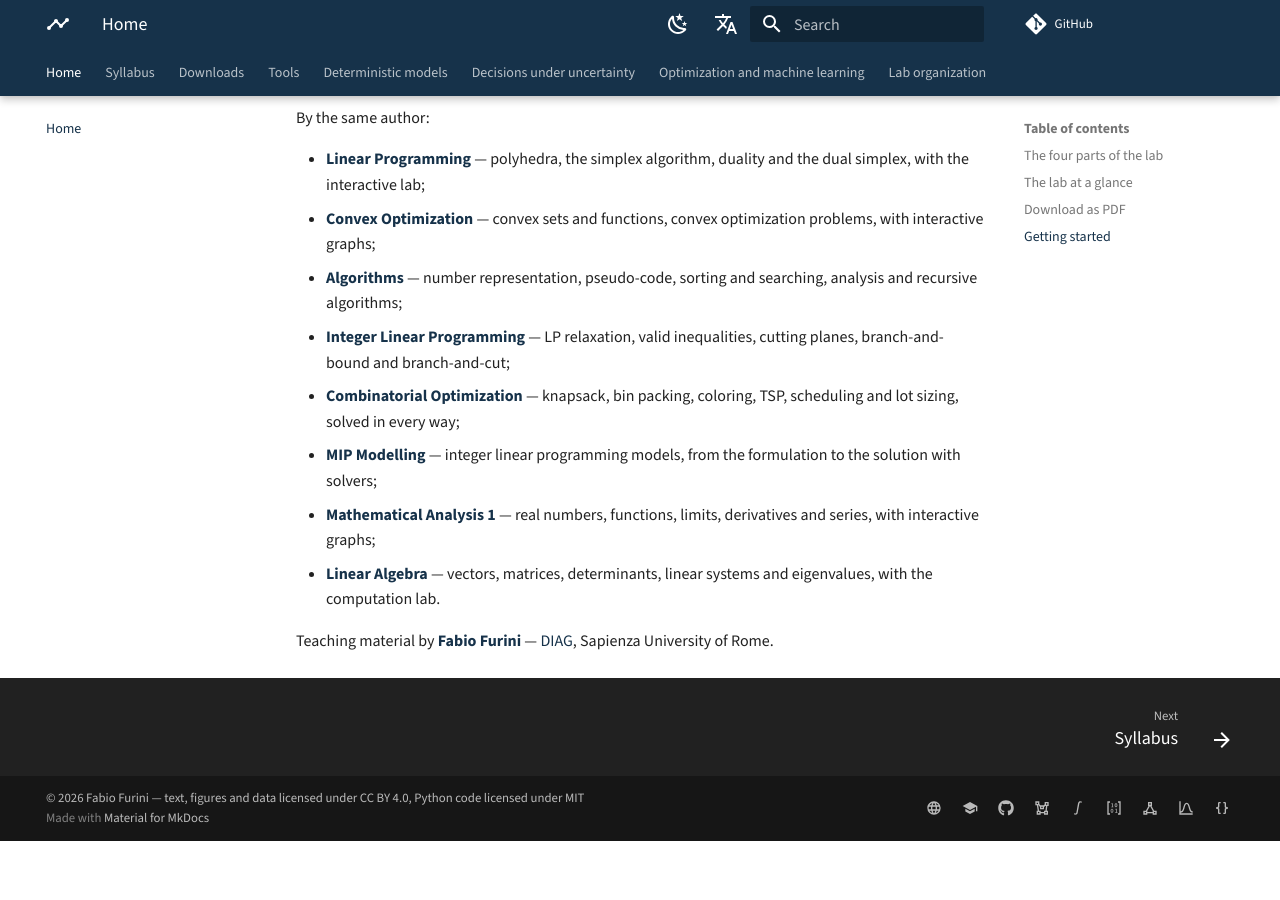
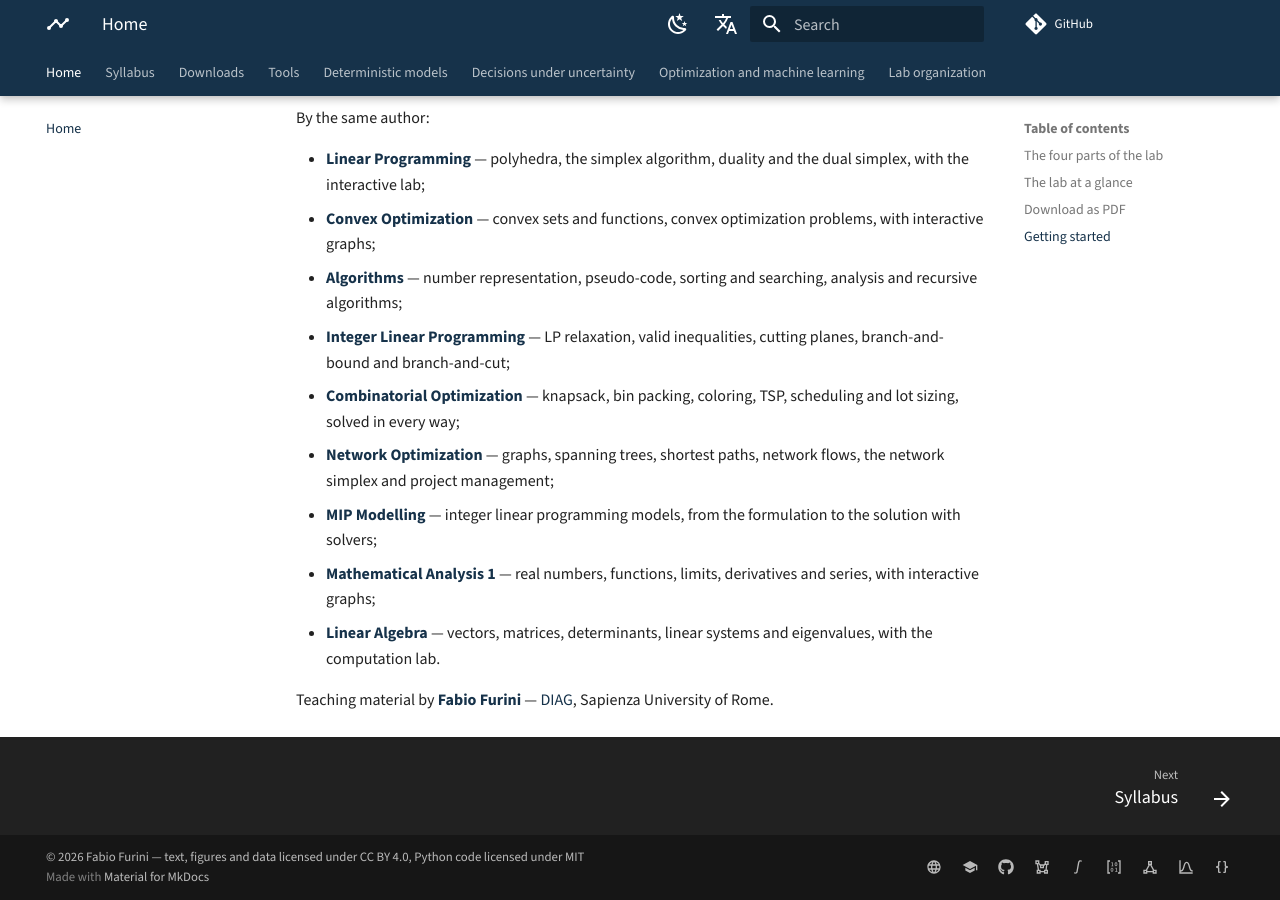
Before and after one commit to fabiofurini/operations-research-lab, an MkDocs documentation site: the page built from docs/index.md, in a window 1280 px wide and 900 px high, scrolled down 1637 px. Built offline with MkDocs 1.6.1 and Material for MkDocs 9.7.7, drawn with Linux system fonts in a browser that asks for light colours; comment, search, counter and statistics services are not loaded; before the commit the page ends 2478 px from its top, so only the background shows below that.

Commit message:
Dello stesso autore: Ottimizzazione su reti
Co-Authored-By: Claude Opus 5.5 <noreply@anthropic.com>

```diff
--- a/docs/index.md
+++ b/docs/index.md
@@ -91,6 +91,7 @@ By the same author:
 - **[Algorithms](https://fabiofurini.github.io/algorithms/)** — number representation, pseudo-code, sorting and searching, analysis and recursive algorithms;
 - **[Integer Linear Programming](https://fabiofurini.github.io/integer-linear-programming/)** — LP relaxation, valid inequalities, cutting planes, branch-and-bound and branch-and-cut;
 - **[Combinatorial Optimization](https://fabiofurini.github.io/combinatorial-optimization/)** — knapsack, bin packing, coloring, TSP, scheduling and lot sizing, solved in every way;
+- **[Network Optimization](https://fabiofurini.github.io/network-optimization/)** — graphs, spanning trees, shortest paths, network flows, the network simplex and project management;
 - **[MIP Modelling](https://fabiofurini.github.io/mip-modelling/)** — integer linear programming models, from the formulation to the solution with solvers;
 - **[Mathematical Analysis 1](https://fabiofurini.github.io/mathematical-analysis-1/)** — real numbers, functions, limits, derivatives and series, with interactive graphs;
 - **[Linear Algebra](https://fabiofurini.github.io/linear-algebra/)** — vectors, matrices, determinants, linear systems and eigenvalues, with the computation lab.
```
